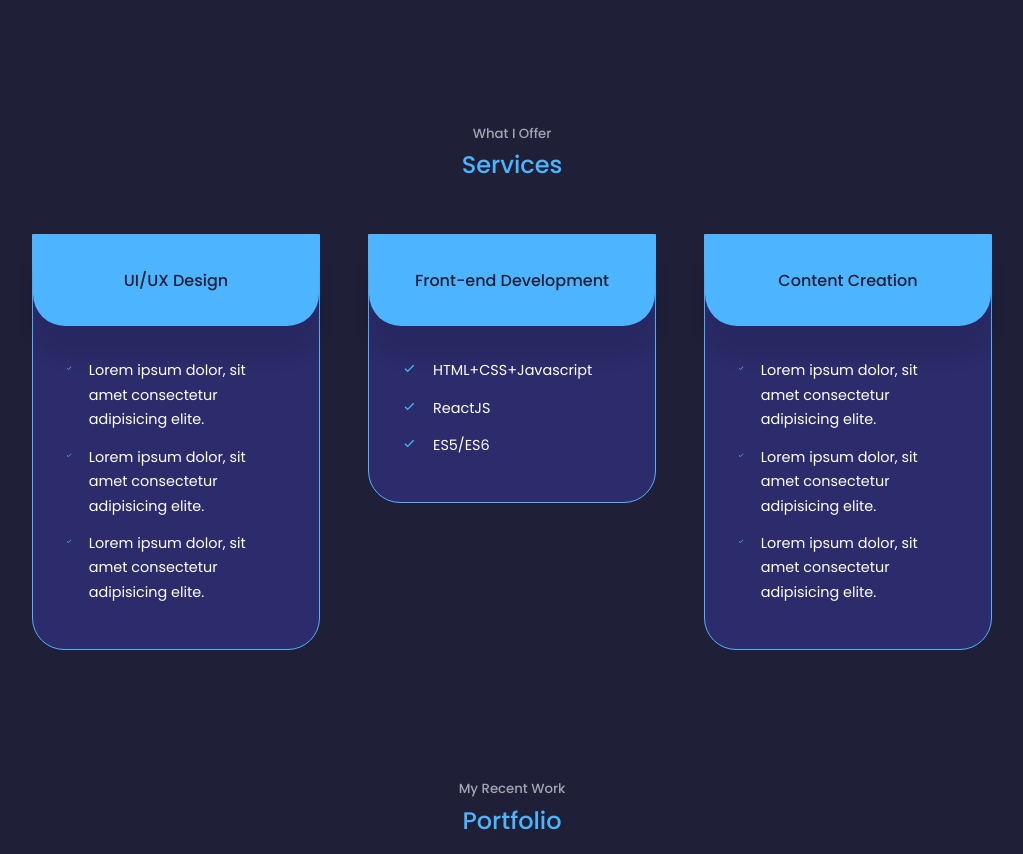
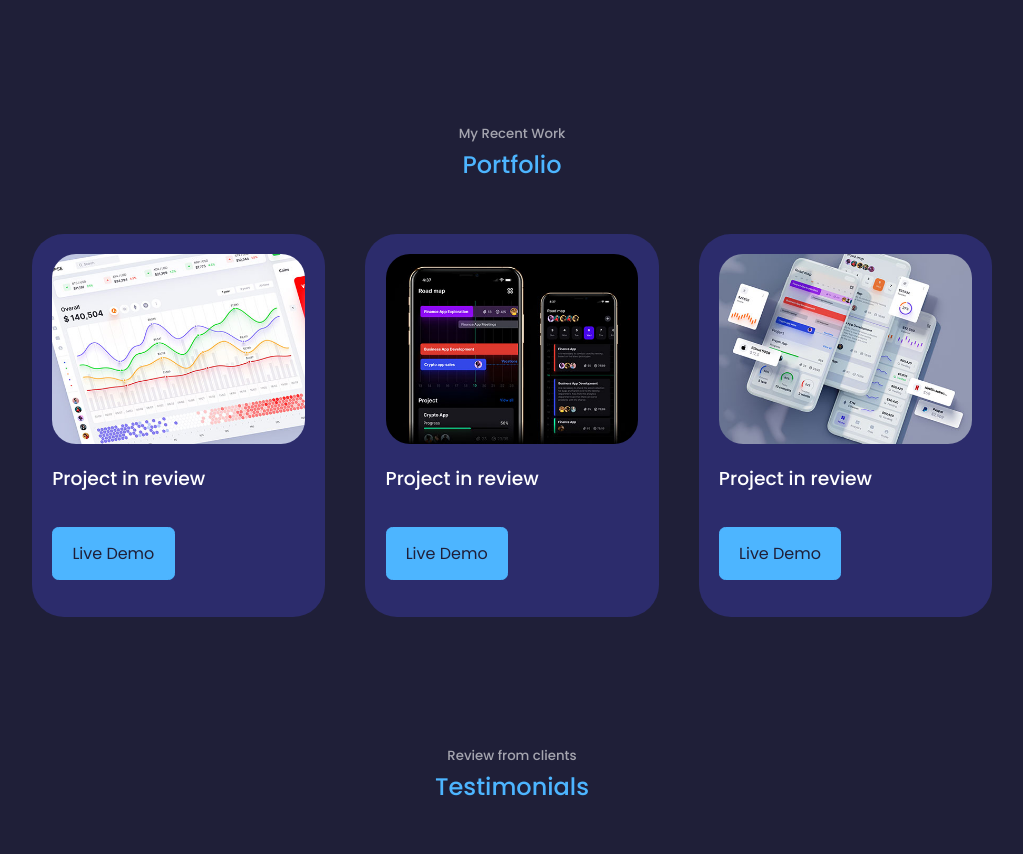
Before and after one commit to AlbertBislimi/Alberts-Portfolio, a React (Create React App) app: page / in a window 1280 px wide. Shown: the part 1020-1874 px from the top of the page, without its empty margins (128-1151 px from the left). Built offline with nearby package versions, Linux system fonts and the light colour scheme.

Commit message:
remove the services

```diff
--- a/src/App.jsx
+++ b/src/App.jsx
@@ -17,7 +17,7 @@ const App = () => {
         <Nav />
         <About />
         {/* <Experience /> */}
-        <Services />
+        {/* <Services /> */}
         <Portfolio />
         <Testimonials />
         <Contact />
--- a/src/components/services/Services.jsx
+++ b/src/components/services/Services.jsx
@@ -30,7 +30,7 @@ const Services = () => {
 
           </ul>
         </article>
-       {/* END OF UI/UX */}
+       /* END OF UI/UX */
         <article className='service'>
             <div className="service__head">
               <h3>Front-end Development</h3>
@@ -51,7 +51,7 @@ const Services = () => {
               </li>
             </ul>
         </article>
-        {/* WEB DEVELOPMENT */}
+        /* WEB DEVELOPMENT */
         <article className='service'>
             <div className="service__head">
               <h3>Content Creation</h3>
@@ -72,8 +72,8 @@ const Services = () => {
               </li>
 
             </ul>
-        </article>
-        {/* END OF CONTENT CREATION */}
+          </article>
+        /* END OF CONTENT CREATION */
       </div>
     </section>
   )
```
